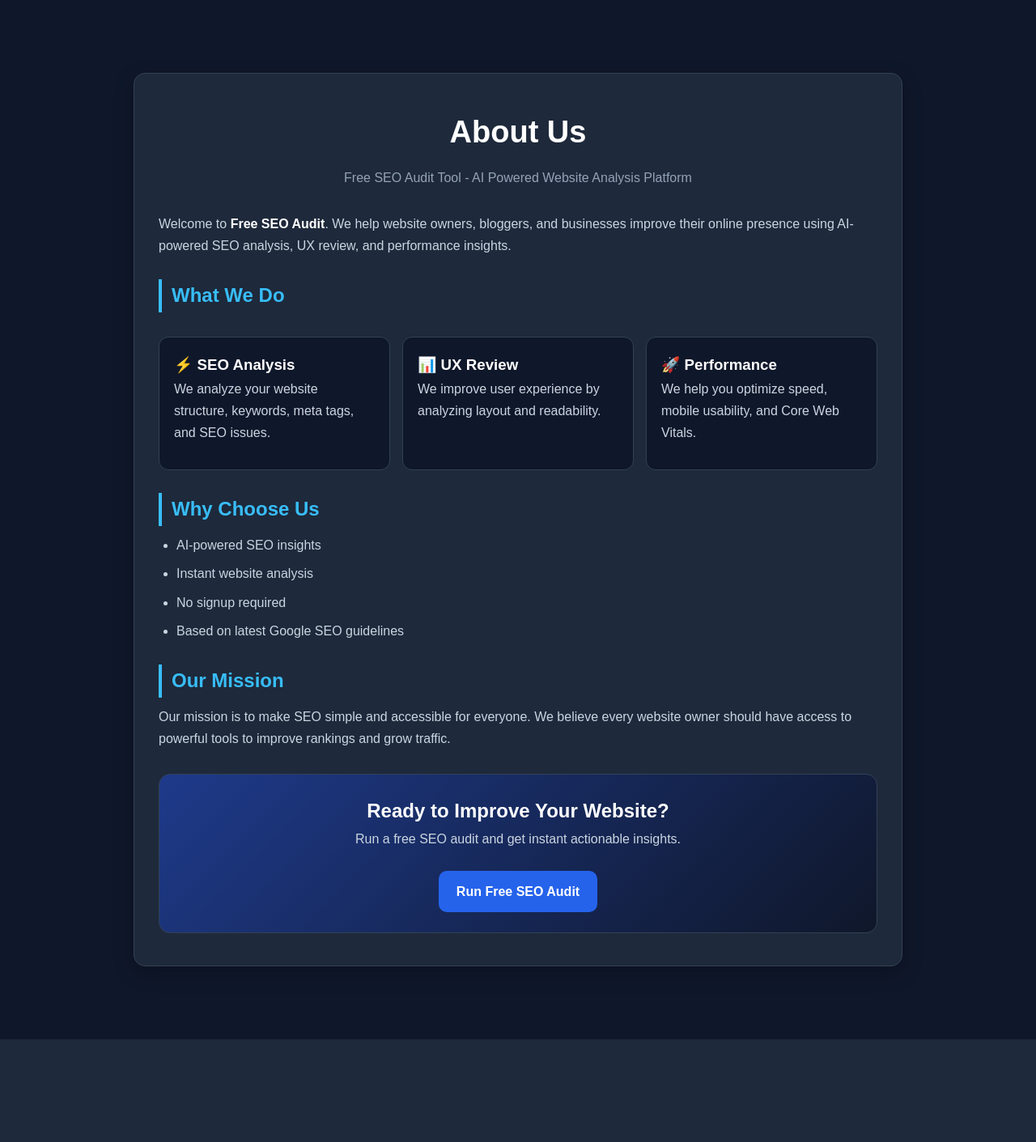
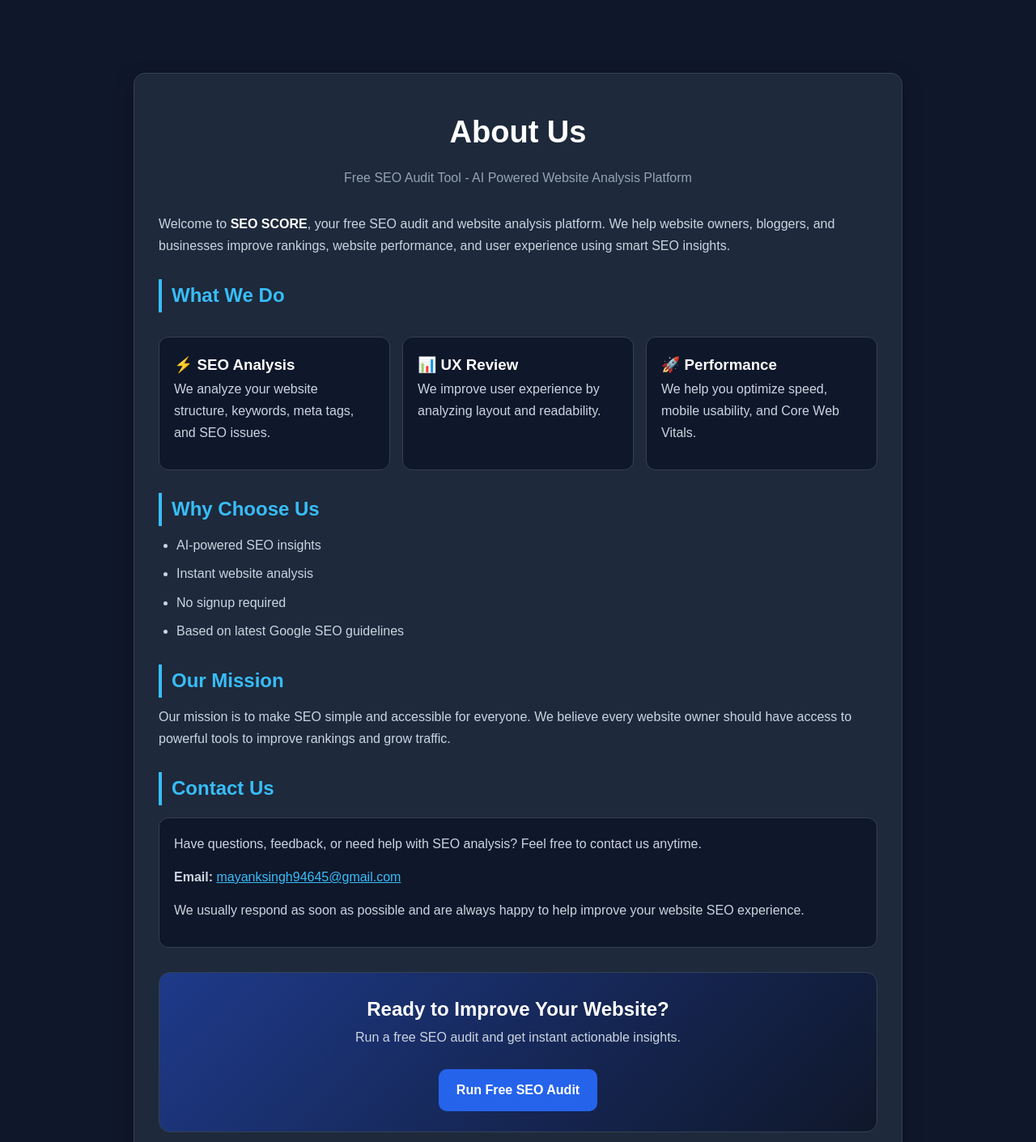
Before and after one commit to mayanksign/seo-audit-tool, a Flask app: page /about in a window 1280 px wide. Shown: the top 1411 px of the page at 81% size. Before the commit the page ends 1284 px from the top, so only its background shows below. Run offline with Flask 3, Linux system fonts and the light colour scheme.

Commit message:
Update about.html

```diff
--- a/templates/about.html
+++ b/templates/about.html
@@ -4,10 +4,10 @@
     <meta charset="UTF-8">
     <meta name="viewport" content="width=device-width, initial-scale=1.0">
 
-    <meta name="description" content="About Free SEO Audit Tool - Learn how we help websites improve SEO, performance, and UX with AI-powered analysis tools.">
+    <meta name="description" content="Learn about SEO SCORE - a free SEO audit and website analysis tool helping websites improve SEO, UX, performance, and rankings.">
     <meta name="robots" content="index, follow">
 
-    <title>About Us - Free SEO Audit</title>
+    <title>About Us - SEO SCORE </title>
 
     <style>
         * {
@@ -136,8 +136,9 @@
     <p class="subtitle">Free SEO Audit Tool - AI Powered Website Analysis Platform</p>
 
     <p>
-        Welcome to <span class="highlight">Free SEO Audit</span>. We help website owners, bloggers, and businesses
-        improve their online presence using AI-powered SEO analysis, UX review, and performance insights.
+          Welcome to <span class="highlight">SEO SCORE</span>, your free SEO audit and
+    website analysis platform. We help website owners, bloggers, and businesses
+    improve rankings, website performance, and user experience using smart SEO insights.
     </p>
 
     <h2>What We Do</h2>
@@ -174,6 +175,29 @@
         access to powerful tools to improve rankings and grow traffic.
     </p>
 
+<h2>Contact Us</h2>
+
+<div class="card">
+    <p>
+        Have questions, feedback, or need help with SEO analysis?
+        Feel free to contact us anytime.
+    </p>
+
+    <p>
+        <strong>Email:</strong>
+        <a href="mailto:mayanksingh94645@gmail.com"
+           style="color:#38bdf8;">
+           mayanksingh94645@gmail.com
+        </a>
+    </p>
+
+    <p>
+        We usually respond as soon as possible and are always happy to help improve your website SEO experience.
+    </p>
+</div>
+
+
+
     <div class="cta">
         <h2 style="border:none; padding:0; margin:0; color:white;">Ready to Improve Your Website?</h2>
         <p>Run a free SEO audit and get instant actionable insights.</p>
```
